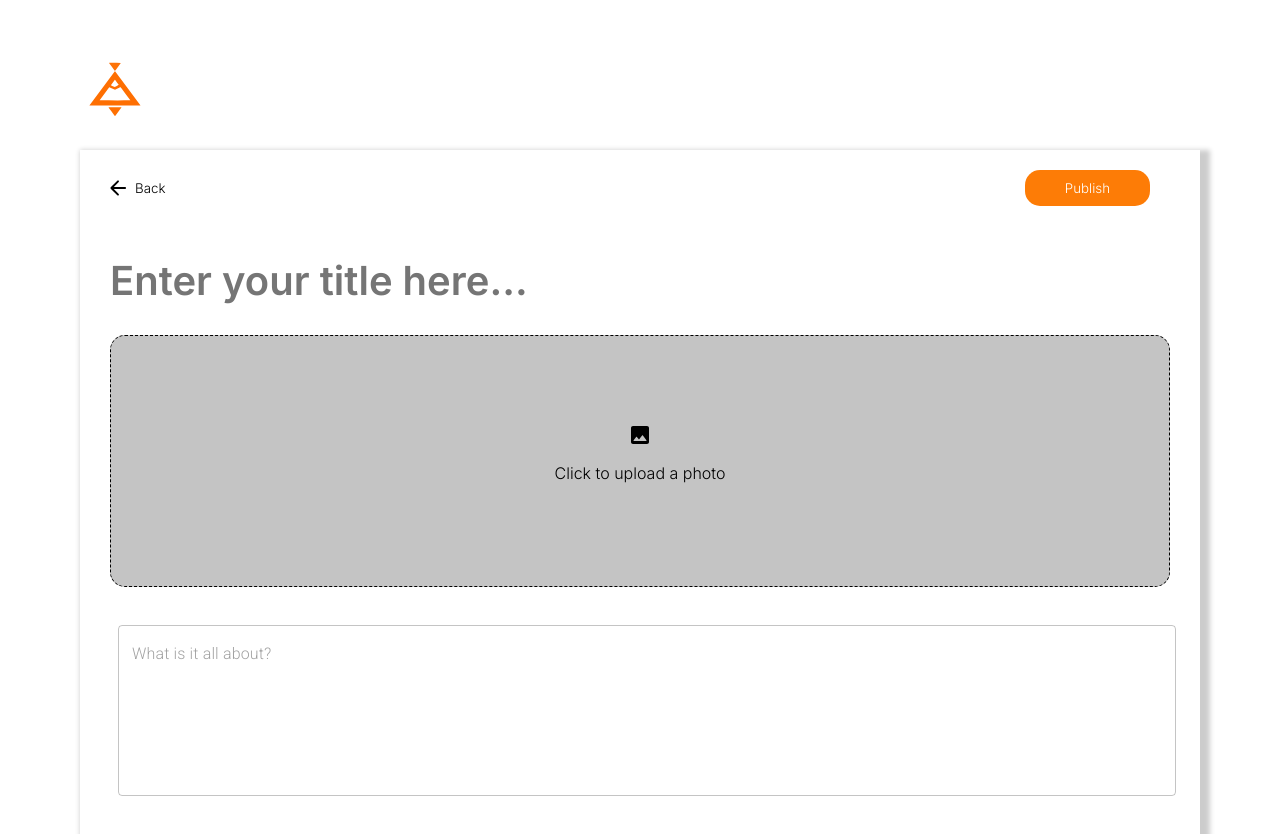
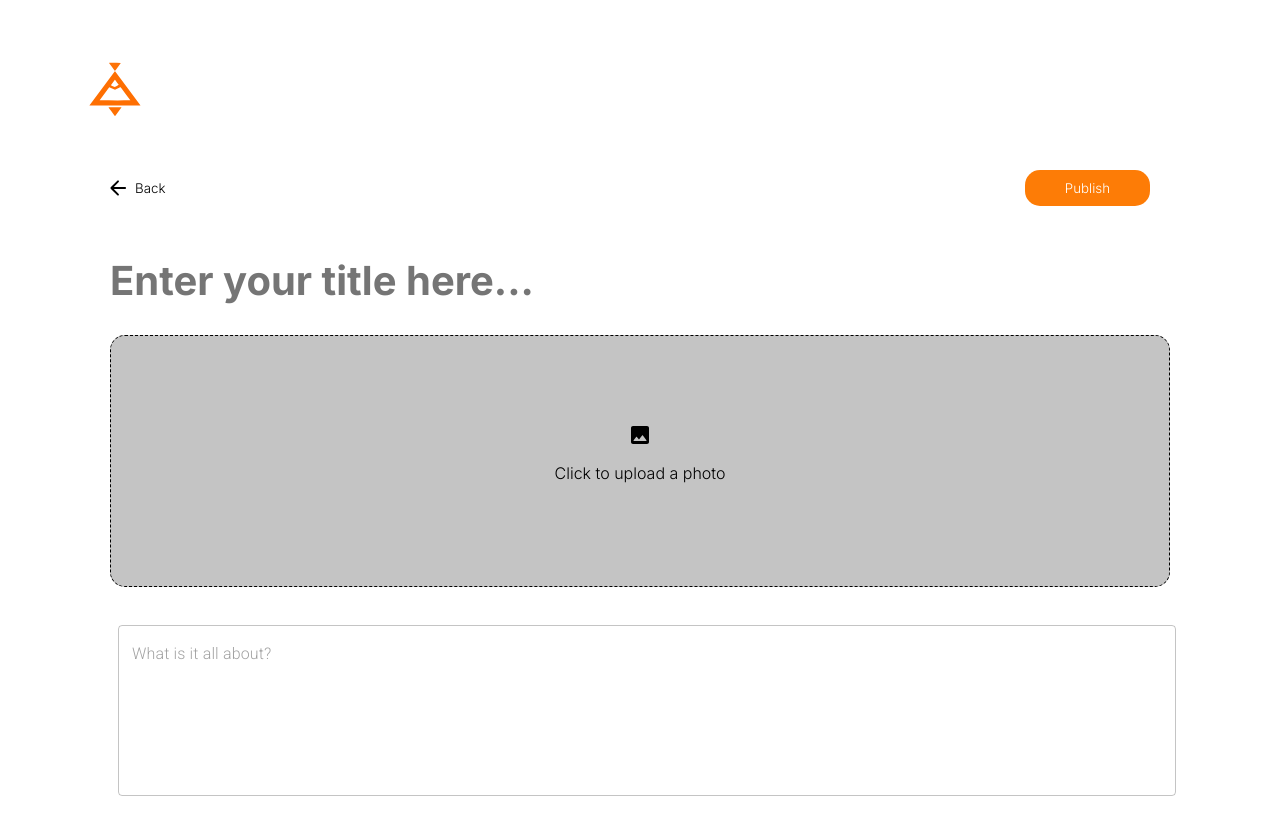
Before and after one commit to Andre113001/binno-members-frontend, a React (Vite) app: page /blogs/1 in a window 1280 px wide. Shown: the top 834 px of the page. Built offline with nearby package versions, Linux system fonts and the light colour scheme.

Commit message:
redesigned blogpage

```diff
--- a/src/pages/Blogs/Blog.module.css
+++ b/src/pages/Blogs/Blog.module.css
@@ -55,10 +55,14 @@ h1{
 }
 
 .actualButton{
+  padding: 20px 30px;
+  width: 1420px;
+  border: none;
+  border-radius: 15px;
+  color: white;
+  background-color: #fd7c06;
   display: flex;
+  align-items: center;
   justify-content: center;
-  align-items: center;
-  padding: 15px 20px;
-  border-radius: 15px;
-  border: none;
+  cursor: pointer;
 }
--- a/src/pages/Blogs/BlogPage/BlogPage.jsx
+++ b/src/pages/Blogs/BlogPage/BlogPage.jsx
@@ -79,7 +79,7 @@ function BlogPage() {
                       value={blogData.title}
                       onChange={handleChange}
                       placeholder="Enter your title here..."
-                      style={{border: 'none', padding: '10px', fontSize: '40px', fontWeight: '600', width:'100%', outline:'none'}}
+                      style={{border: 'none', padding: '10px', fontSize: '40px', fontWeight: '700', width:'100%', outline:'none'}}
                     />
                   </div>
                   <div className={styles['UploadImage']}>
--- a/src/pages/Blogs/BlogPage/BlogPage.module.css
+++ b/src/pages/Blogs/BlogPage/BlogPage.module.css
@@ -9,7 +9,6 @@
     display: flex;
     flex-direction: column;
     margin: 20px 80px;
-    box-shadow: 5px 5px 5px 5px rgb(0 0 0 / 20%);
 }
 
 .ButtonContainer{
@@ -35,9 +34,6 @@
     cursor: pointer;
 }
 
-.formContainer{
-
-}
 
 .UploadImage{
     display: flex;
```
